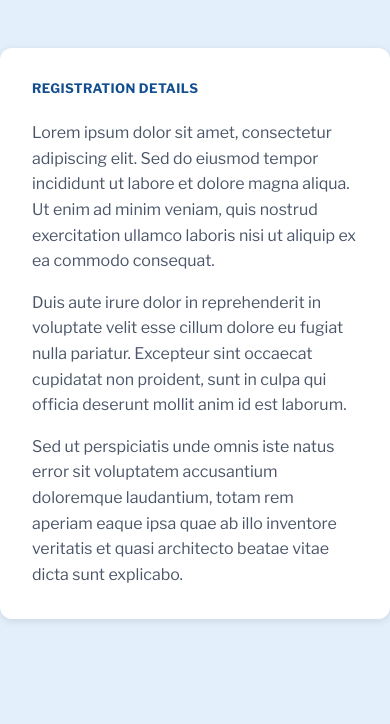
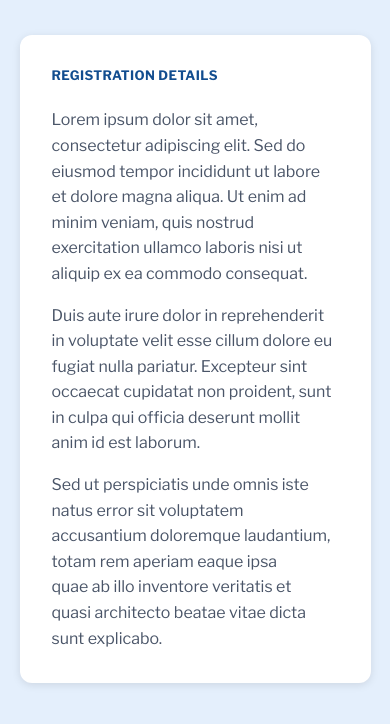
Before and after one commit to khanbilal-devop/Burnes-submission, a React (Vite) app: page / in a window 390 px wide. Shown: the top 724 px of the page. Built offline with nearby package versions, Linux system fonts and the light colour scheme.

Commit message:
Responsiveness

```diff
--- a/src/App.css
+++ b/src/App.css
@@ -2,7 +2,14 @@
 .page {
   display: flex;
   justify-content: center;
-  padding-block: var(--space-12);
+
+  /*
+   * clamp(min, preferred, max) scales the gutter with the viewport:
+   * 16px on a phone, growing to 64px on desktop, with no media query.
+   * Matches the reference layout's 64px sides and 112px top.
+   */
+  padding-inline: clamp(var(--space-4), 5vw, var(--space-16));
+  padding-block: clamp(var(--space-8), 9vw, var(--space-28)) var(--space-12);
 }
 
 .card {
--- a/src/styles/tokens.css
+++ b/src/styles/tokens.css
@@ -32,6 +32,8 @@
   --space-6: 1.5rem; /* 24px */
   --space-8: 2rem; /* 32px */
   --space-12: 3rem; /* 48px */
+  --space-16: 4rem; /* 64px */
+  --space-28: 7rem; /* 112px */
 
   /* ---------- Layout ---------- */
   --card-max-inline-size: 50rem; /* 800px - where the card stops growing */
```
